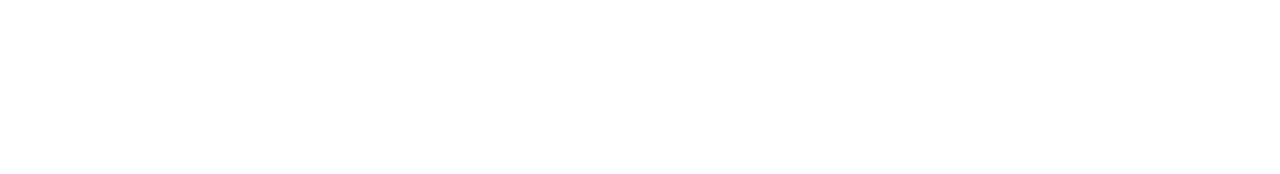
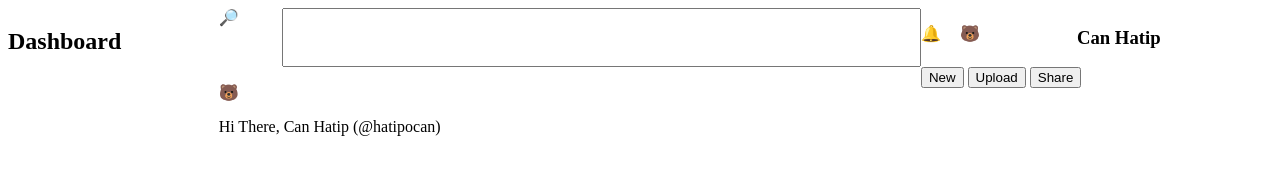
Before and after one commit to hatipocan/adminDashboard-Example, a plain HTML site: page index.html in a window 1280 px wide. Drawn offline with Linux system fonts and the light colour scheme.

Commit message:
basic structure first draft

```diff
--- a/index.html
+++ b/index.html
@@ -7,6 +7,47 @@
     <link rel="stylesheet" href="styles.css">
 </head>
 <body>
+    <div class="grid-container">
+        <header class="header-container">
+            <div class="search-bar-container">
+                <label for="search-bar">🔎</label>
+                <input type="text" id="search-bar">
+            </div>
+
+            <div class="header-id-container">
+                <p class="ringing-bell">🔔</p>
+                <p class="bear-icon">🐻</p>
+                <h3 class="admin-name">Can Hatip</h3>
+            </div>
+
+            <div class="header-title-container">
+                <p class="bear-icon-subheader">🐻</p>
+                <p class="welocoming">Hi There, Can Hatip (@hatipocan)</p>
+            </div>
+
+            <div class="buttons-container">
+                <button class="new">New</button>
+                <button class="upload">Upload</button>
+                <button class="share">Share</button>
+            </div>
+        </header>
+
+        <nav class="side-bar-container">
+            <h1 class="dashboard-title"> Dashboard </h1>
+
+
+        </nav>
+
+        <article class="project-articles-container">
+
+        </article>
+
+
+
+
+    </div>
+
+
 
 </body>
 </html>
--- a/styles.css
+++ b/styles.css
@@ -0,0 +1,27 @@
+.grid-container {
+    display: grid;
+    grid-template-columns: 1fr 5fr;
+    grid-template-rows: 2fr 5fr;
+}
+
+.header-container {
+    display: grid;
+    grid-template-columns: 2fr 1fr;
+    grid-row: 1fr 2fr;
+    grid-column: 2 /3;
+}
+
+.side-bar-container {
+    grid-column: 1 / 2;
+    grid-row: 1 / -1;
+}
+
+.search-bar-container {
+    display: grid;
+    grid-template-columns: 1fr 10fr;
+}
+
+.header-id-container {
+    display: grid;
+    grid-template-columns: 1fr 3fr 5fr;
+}
```
Also changed, not shown: dashboard.png (added).
